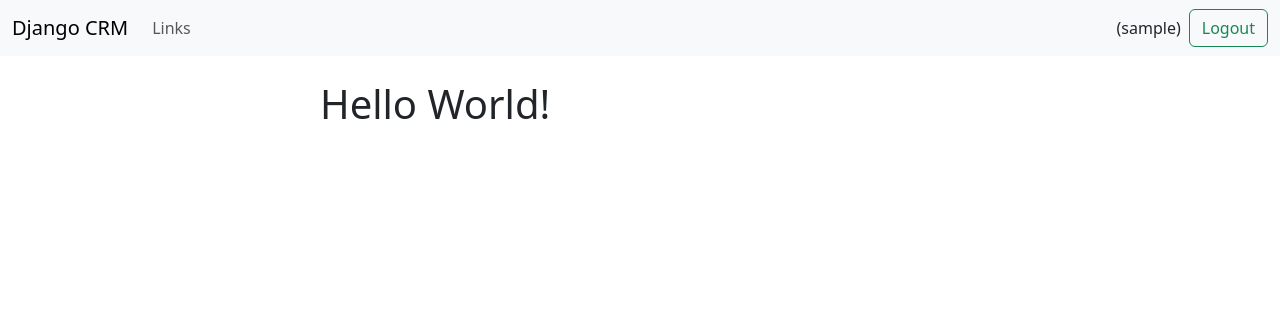
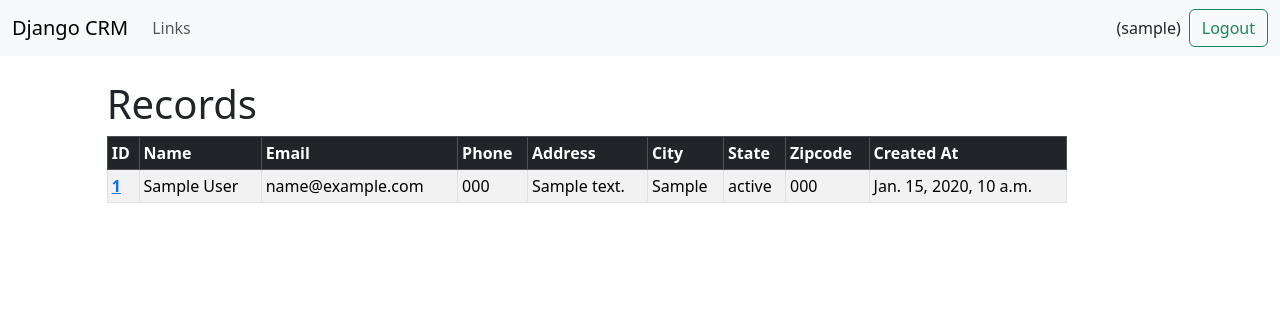
Before and after one commit to gnizto/django-crm, a Django app: page / in a window 1280 px wide. Shown: the top 316 px of the page. Run offline with Django 5.2, Linux system fonts and the light colour scheme; a user stored in the database is signed in; tables that the repository leaves empty hold one stand-in row (values such as "Sample post").

Commit message:
Add record template

```diff
--- a/website/templates/home.html
+++ b/website/templates/home.html
@@ -1,7 +1,39 @@
 {% extends 'base.html' %} {% block content %}
-<div class="col-md-6 offset-md-3">
+<div class="col-md-9 offset-md-1">
   {% if user.is_authenticated %}
-  <h1>Hello World!</h1>
+  <h1>Records</h1>
+  {% if records %}
+  <table class="table table-striped table-hover table-bordered table-sm">
+    <thead class="table-dark">
+      <tr>
+        <th scope="col">ID</th>
+        <th scope="col">Name</th>
+        <th scope="col">Email</th>
+        <th scope="col">Phone</th>
+        <th scope="col">Address</th>
+        <th scope="col">City</th>
+        <th scope="col">State</th>
+        <th scope="col">Zipcode</th>
+        <th scope="col">Created At</th>
+      </tr>
+    </thead>
+    <tbody>
+      {% for record in records %}
+      <tr>
+        <th scope="row"><a href="{% url 'record' record.id %}">{{ record.id }}</a></th>
+        <td>{{ record.first_name }} {{ record.last_name }}</td>
+        <td>{{ record.email }}</td>
+        <td>{{ record.phone }}</td>
+        <td>{{ record.address }}</td>
+        <td>{{ record.city }}</td>
+        <td>{{ record.state }}</td>
+        <td>{{ record.zipcode }}</td>
+        <td>{{ record.created_at }}</td>
+      </tr>
+      {% endfor %}
+    </tbody>
+  </table>
+  {% endif %}
   {% else %}
   <h1>Login</h1>
   <br />
--- a/website/urls.py
+++ b/website/urls.py
@@ -6,4 +6,5 @@ urlpatterns = [
     path('login/', views.login_user, name='login'),
     path('logout/', views.logout_user, name='logout'),
     path('register/', views.register_user, name='register'),
+    path('record/<int:pk>', views.customer_record, name='record'),
 ]
--- a/website/views.py
+++ b/website/views.py
@@ -2,9 +2,11 @@ from django.shortcuts import render, redirect
 from django.contrib.auth import authenticate, login, logout
 from django.contrib import messages
 from .forms import SignUpForm
+from .models import Record
 
 # Create your views here.
 def home(request):
+    records = Record.objects.all()
     if request.method == "POST":
         username = request.POST['username']
         password = request.POST['password']
@@ -14,10 +16,18 @@ def home(request):
             messages.success(request, "You've been logged in!")
         else:
             messages.error(request, "Credentials does not match!")
-    return render(request, 'home.html', {})
+    return render(request, 'home.html', {'records': records})
 
 def login_user(request):
     pass
+
+def customer_record(request, pk):
+    if not request.user.is_authenticated:
+        messages.warning(request, "You must be logged in to view this page...")
+        return redirect('home')
+
+    record = Record.objects.get(id=pk)
+    return render(request, 'record.html', {'record': record})
 
 def register_user(request):
     if request.method == "POST":
```
Also changed, not shown: website/templates/record.html (added, +24 -0 lines).
